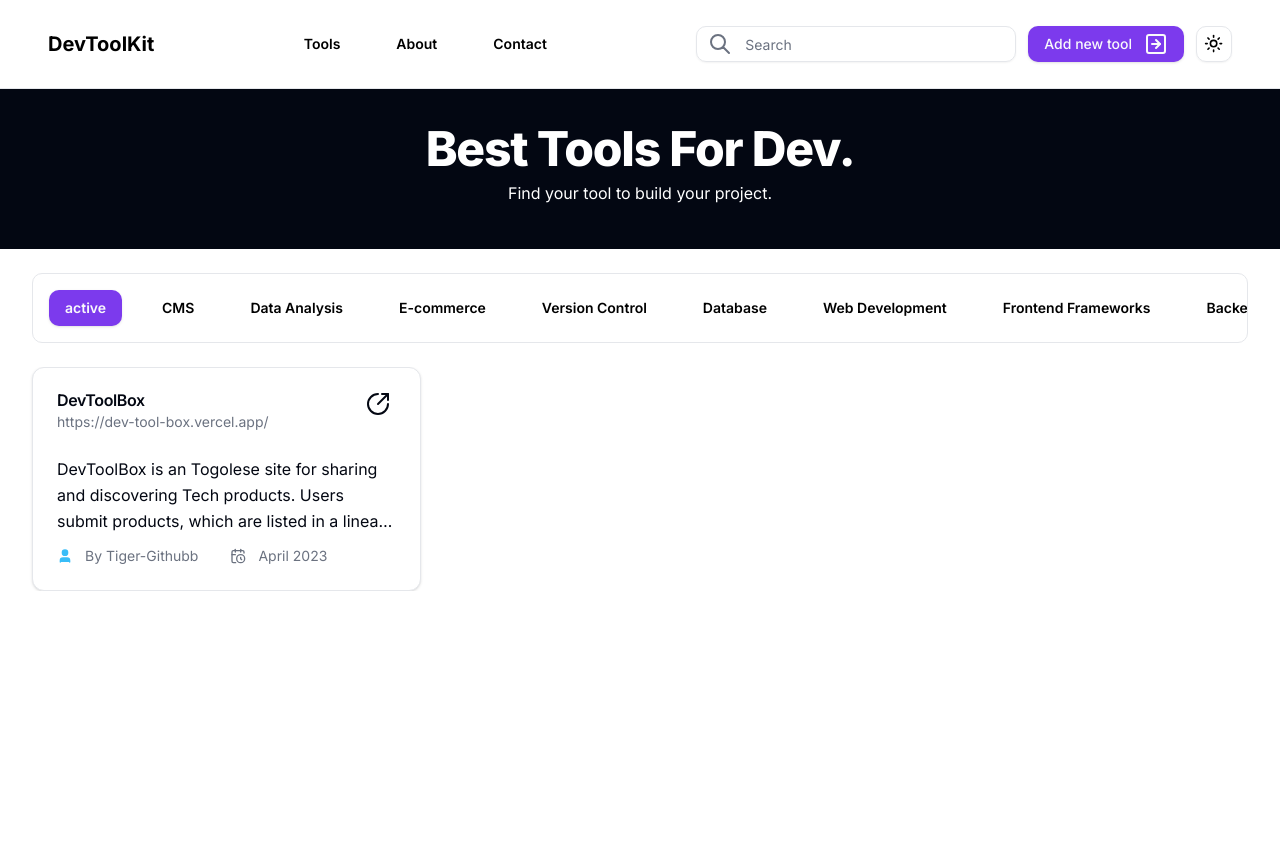
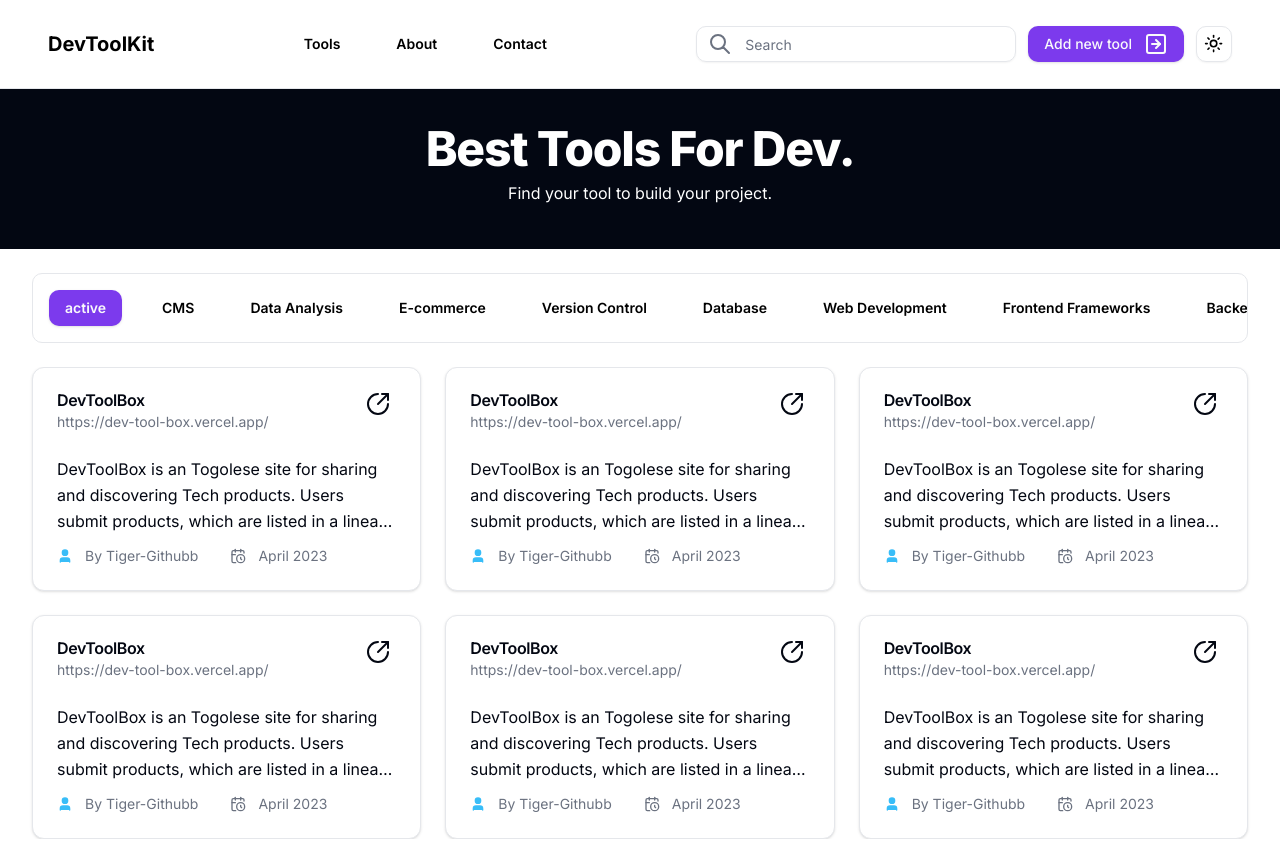
Before and after one commit to tiger-githubb/DevToolBox, a Next.js app: page / in a window 1280 px wide. Before the commit the page ends 800 px from the top, so only its background shows below. Built offline with nearby package versions, Linux system fonts and the light colour scheme.

Commit message:
Mapping data in Toolcard layout

```diff
--- a/components/ToolCardsLayout.tsx
+++ b/components/ToolCardsLayout.tsx
@@ -1,13 +1,16 @@
+"use client";
 import React from "react";
 import { ToolCard } from "./ToolCard";
+import tools from "@/data/toolsData";
 
 export default function ToolCardsLayout() {
-
   return (
-    <>
-      <div className=" container my-6 grid grid-cols-1 md:grid-cols-2 lg:grid-cols-3 gap-6 overflow-hidden">
-        <ToolCard />
-      </div>
-    </>
+    <div className=" container my-6 grid grid-cols-1 md:grid-cols-2 lg:grid-cols-3 gap-6 overflow-hidden">
+      {tools.map((tool, index) => (
+        <>
+          <ToolCard toolData={tool} Key={index} />
+        </>
+      ))}
+    </div>
   );
 }
```
